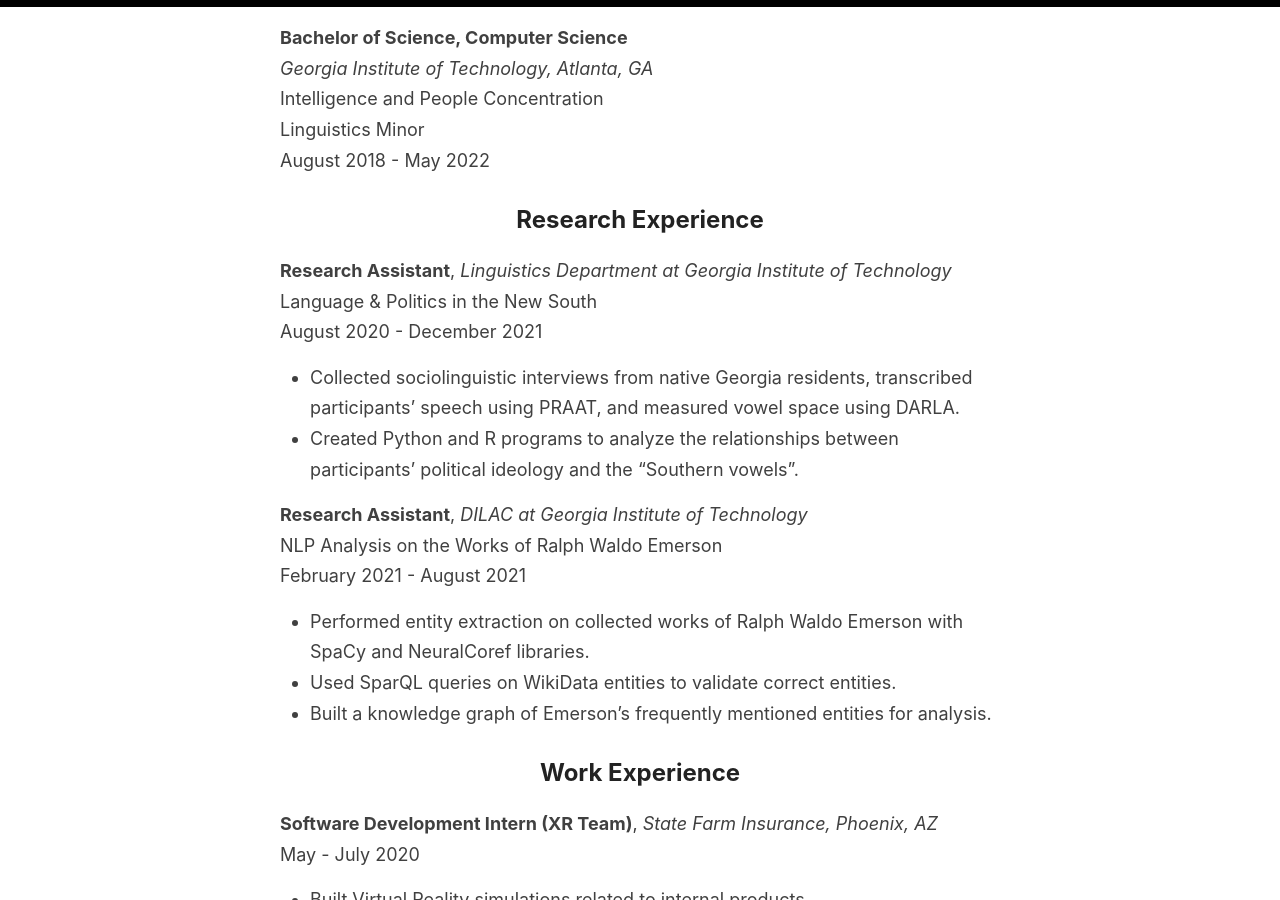
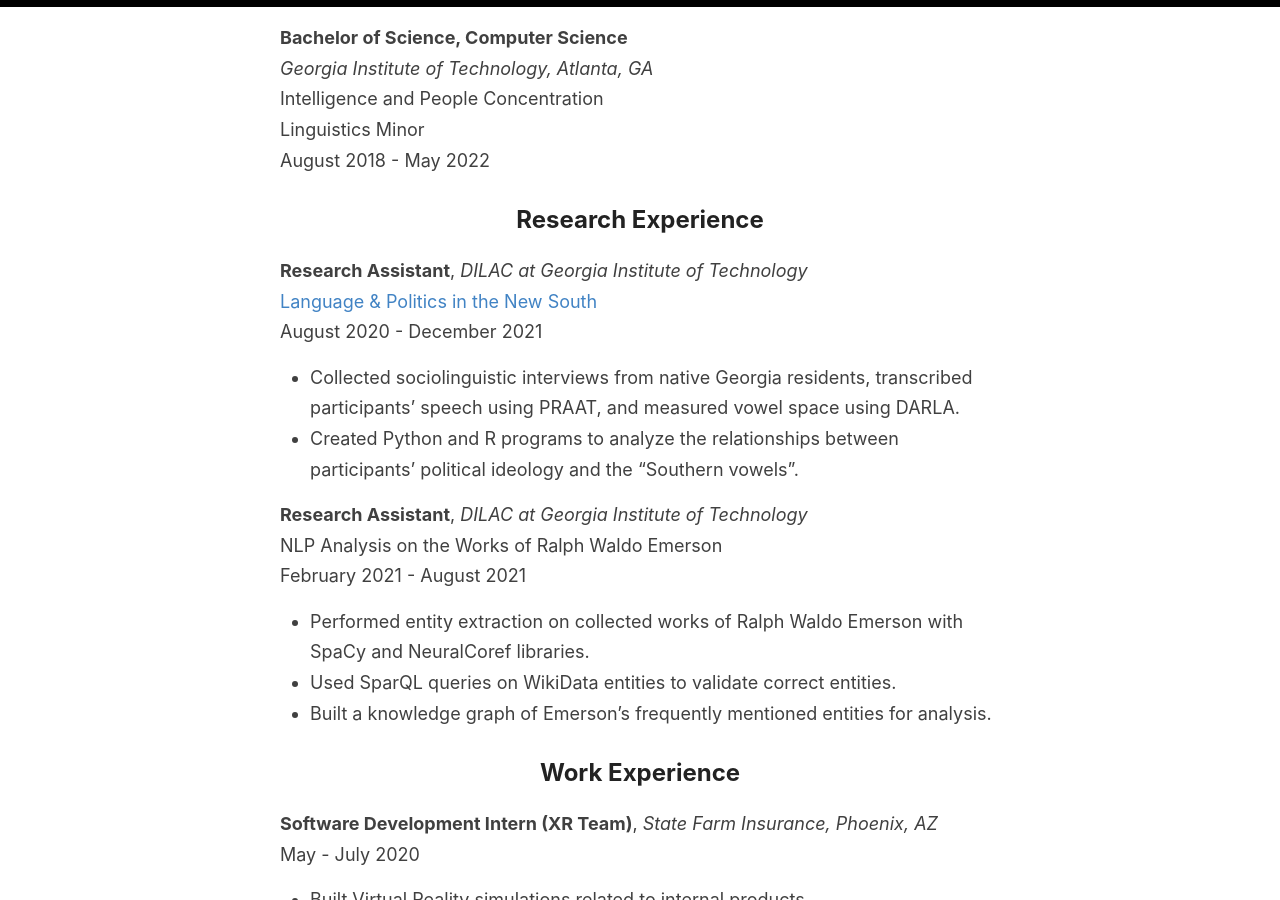
Before and after one commit to mscandlen/mscandlen, a Jekyll site: the page built from _pages/cv.md, in a window 1280 px wide and 900 px high, scrolled down 371 px. Built offline with Jekyll 4.4.1, drawn with Linux system fonts in a browser that asks for light colours.

Commit message:
Update cv.md

```diff
--- a/_pages/cv.md
+++ b/_pages/cv.md
@@ -19,8 +19,8 @@ August 2018 - May 2022 <br>
 
 ## Research Experience
 
-**Research Assistant**, _Linguistics Department at Georgia Institute of Technology_ <br>
-Language & Politics in the New South <br>
+**Research Assistant**, _DILAC at Georgia Institute of Technology_ <br>
+[Language & Politics in the New South](https://dilac.iac.gatech.edu/node/69) <br>
 August 2020 - December 2021 <br>
 - Collected sociolinguistic interviews from native Georgia residents, transcribed participants' speech using PRAAT, and measured vowel space using DARLA.
 - Created Python and R programs to analyze the relationships between participants' political ideology and the "Southern vowels".
```
